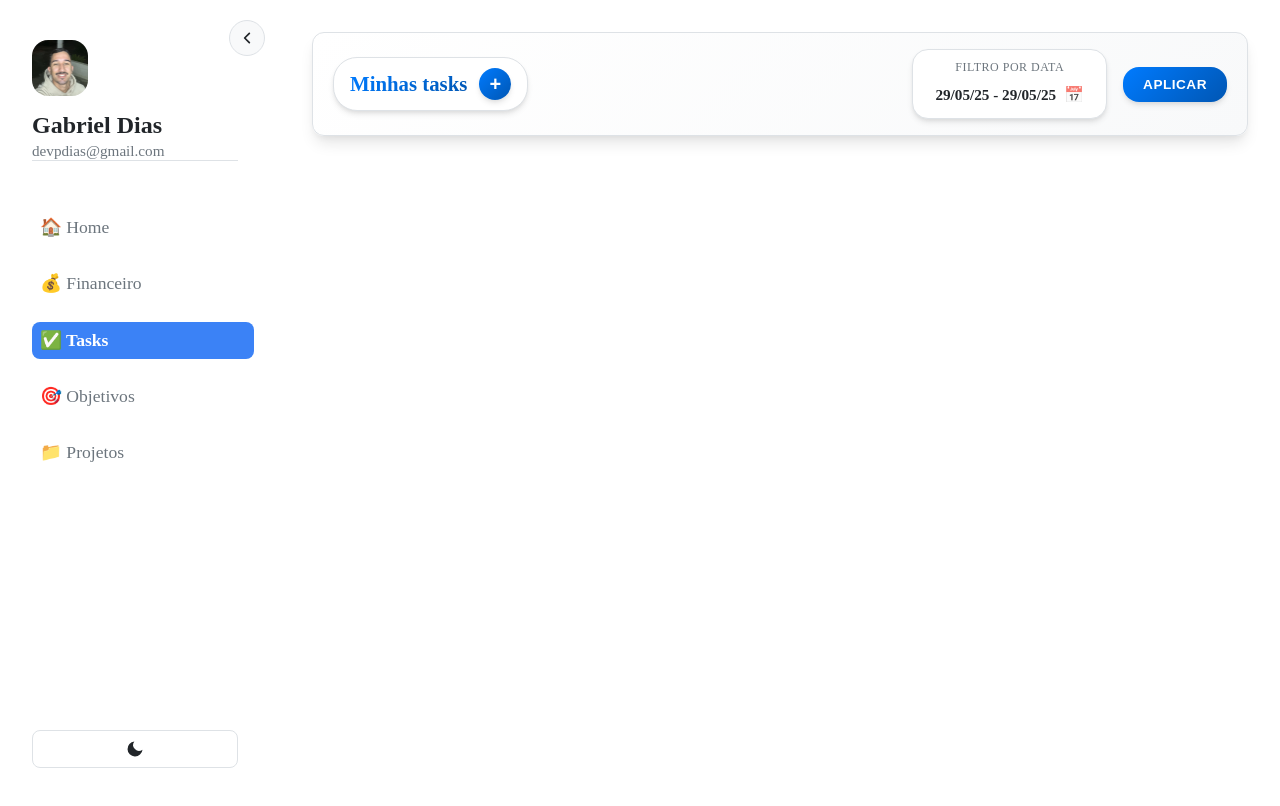
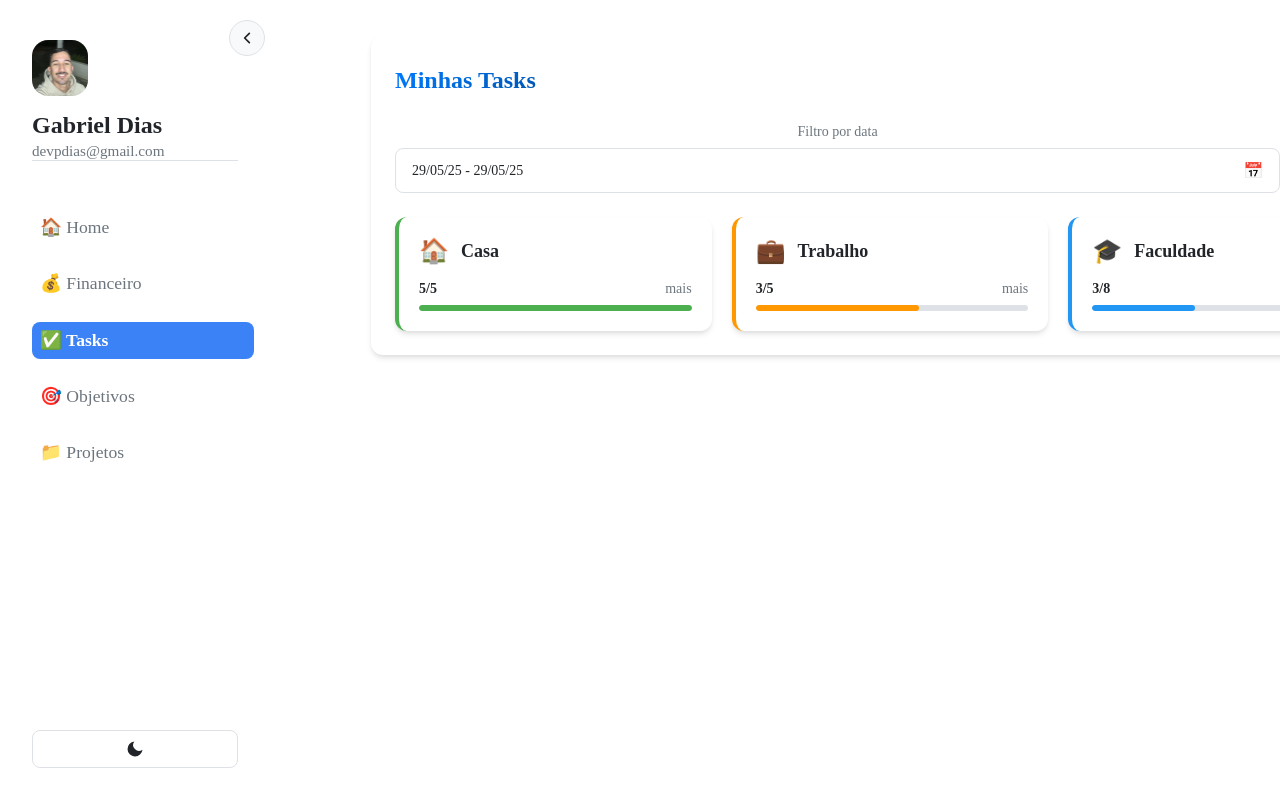
Before and after one commit to DiiasDev/dashboardRotina, a React (Create React App) app: page /Tasks in a window 1280 px wide. Shown: the top 806 px of the page. Built offline with nearby package versions, Linux system fonts and the light colour scheme; the HTML template or start-up script is replaced by a standard one.

Commit message:
Começo de adição de cabeçalho da página de tasks

```diff
--- a/package.json
+++ b/package.json
@@ -11,6 +11,7 @@
     "@types/node": "^16.18.126",
     "@types/react": "^19.1.6",
     "@types/react-dom": "^19.1.5",
+    "lucide-react": "^0.513.0",
     "react": "^19.1.0",
     "react-datepicker": "^8.4.0",
     "react-dom": "^19.1.0",
--- a/src/Components/CabecalhoTasks/cabecalhoTasks.tsx
+++ b/src/Components/CabecalhoTasks/cabecalhoTasks.tsx
@@ -33,12 +33,11 @@ export default function CabecalhoTasks() {
 
     return (
         <>
-            <div className={styles.container}>
                 <div className={styles.tasksTitle}>
-                    <h2>Minhas tasks</h2>
+                    <h2>Minhas Tasks</h2>
                     <button className={styles.addButton}>+</button>
                 </div>
-                <div className={styles.filtroContainer}>
+                <div className={styles.filterWrapper}>
                     <div className={styles.filtro}>
                         <span className={styles.filtroLabel}>Filtro por data</span>
                         <div
@@ -66,7 +65,6 @@ export default function CabecalhoTasks() {
                         Aplicar
                     </button>
                 </div>
-            </div>
         </>
     )
 }
--- a/src/Components/CabecalhoTasks/styles.module.css
+++ b/src/Components/CabecalhoTasks/styles.module.css
@@ -1,39 +1,34 @@
 .container {
     display: flex;
+    flex-direction: column;
     justify-content: space-between;
-    align-items: center;
+    align-items: flex-start;
     width: 100%;
-    padding: 16px 20px;
-    margin-bottom: 24px;
+    padding: 12px;
+    margin-bottom: 20px;
     background: linear-gradient(135deg, var(--color-bg) 0%, var(--color-bg-secondary) 100%);
     border-radius: 12px;
     box-shadow: var(--shadow-lg);
     border: 1px solid var(--color-border);
     box-sizing: border-box;
+    max-width: 100%;
+    overflow: hidden;
 }
 
 .tasksTitle {
     display: flex;
+    justify-content: space-between;
     align-items: center;
-    gap: 12px;
-    background: var(--color-surface);
-    border-radius: 24px;
-    padding: 10px 16px;
-    box-shadow: var(--shadow-md);
-    border: 1px solid var(--color-border);
-    transition: all 0.3s ease;
-}
-
-.tasksTitle:hover {
-    box-shadow: var(--shadow-lg);
-    transform: translateY(-1px);
+    margin-bottom: 24px;
+    width: 100%;
+    box-sizing: border-box;
 }
 
 .tasksTitle h2 {
-    font-size: 1.3rem;
+    margin: 0;
+    font-size: 1.5rem;
     font-weight: 600;
     color: var(--color-text);
-    margin: 0;
     background: linear-gradient(135deg, var(--color-primary), var(--color-primary-dark));
     -webkit-background-clip: text;
     -webkit-text-fill-color: transparent;
@@ -41,87 +36,84 @@
 }
 
 .addButton {
+    width: 40px;
+    height: 40px;
+    border-radius: 8px;
+    border: none;
+    background: var(--color-primary);
+    color: white;
+    font-size: 1.5rem;
+    cursor: pointer;
     display: flex;
+    align-items: center;
     justify-content: center;
-    align-items: center;
-    width: 32px;
-    height: 32px;
-    border-radius: 50%;
-    border: none;
-    background: linear-gradient(135deg, var(--color-primary), var(--color-primary-dark));
-    color: white;
-    font-size: 20px;
-    font-weight: bold;
-    cursor: pointer;
-    transition: all 0.3s ease;
+    transition: background-color 0.2s;
     padding: 0;
     line-height: 1;
     box-shadow: var(--shadow-md);
 }
 
 .addButton:hover {
-    transform: scale(1.1);
-    box-shadow: var(--shadow-lg);
+    background: var(--color-primary-dark);
 }
 
 .addButton:active {
     transform: scale(0.95);
 }
 
+.filterWrapper {
+    display: flex;
+    gap: 16px;
+    align-items: flex-end;
+    margin-bottom: 24px;
+    width: 100%;
+}
+
 .filtroContainer {
     display: flex;
     align-items: center;
-    gap: 16px;
-    position: relative;
+    justify-content: space-between;
+    margin-bottom: 20px;
+    padding: 12px;
+    background-color: #252525;
+    border-radius: 8px;
+    width: 100%;
+    box-sizing: border-box;
 }
 
 .filtro {
-    display: flex;
-    flex-direction: column;
-    background: var(--color-surface);
-    border-radius: 16px;
-    padding: 10px 14px;
-    box-shadow: var(--shadow-md);
-    border: 1px solid var(--color-border);
     position: relative;
-    transition: all 0.3s ease;
-}
-
-.filtro:hover {
-    box-shadow: var(--shadow-lg);
-    transform: translateY(-1px);
+    flex: 1;
 }
 
 .filtroLabel {
-    font-size: 0.75rem;
+    display: block;
+    font-size: 0.875rem;
+    font-weight: 500;
     color: var(--color-text-secondary);
-    margin-bottom: 6px;
-    font-weight: 500;
-    text-transform: uppercase;
-    letter-spacing: 0.5px;
+    margin-bottom: 8px;
 }
 
 .dateRange {
-    font-size: 0.95rem;
+    padding: 12px 16px;
+    border: 1px solid var(--color-border);
+    border-radius: 8px;
+    background: var(--color-surface);
     color: var(--color-text);
-    font-weight: 600;
     cursor: pointer;
     display: flex;
+    justify-content: space-between;
     align-items: center;
-    gap: 8px;
-    padding: 4px 8px;
-    border-radius: 8px;
-    transition: all 0.2s ease;
-    min-width: 140px;
+    font-size: 0.875rem;
+    transition: border-color 0.2s;
 }
 
 .dateRange:hover {
-    background-color: var(--color-bg-secondary);
+    border-color: var(--color-primary);
 }
 
 .calendarIcon {
-    font-size: 16px;
-    opacity: 0.7;
+    font-size: 1rem;
 }
 
 .datePickerWrapper {
@@ -129,11 +121,12 @@
     top: 100%;
     left: 0;
     z-index: 1000;
-    margin-top: 8px;
-    border-radius: 12px;
-    overflow: hidden;
-    box-shadow: var(--shadow-xl);
+    margin-top: 4px;
+    background: var(--color-surface);
     border: 1px solid var(--color-border);
+    border-radius: 8px;
+    box-shadow: var(--shadow-lg);
+    max-width: calc(100vw - 40px);
 }
 
 .datePickerWrapper :global(.react-datepicker) {
@@ -170,49 +163,74 @@
 }
 
 .applyButton {
-    background: linear-gradient(135deg, var(--color-primary), var(--color-primary-dark));
+    padding: 12px 24px;
+    background: var(--color-primary);
     color: white;
     border: none;
-    padding: 10px 20px;
-    border-radius: 16px;
-    font-size: 0.85rem;
-    font-weight: 600;
+    border-radius: 8px;
+    font-weight: 500;
     cursor: pointer;
-    transition: all 0.3s ease;
-    box-shadow: var(--shadow-md);
-    text-transform: uppercase;
-    letter-spacing: 0.5px;
+    transition: background-color 0.2s;
+    white-space: nowrap;
 }
 
 .applyButton:hover {
+    background: var(--color-primary-dark);
     transform: translateY(-2px);
-    box-shadow: var(--shadow-lg);
 }
 
 .applyButton:active {
     transform: translateY(0);
-    box-shadow: var(--shadow-sm);
 }
 
 @media (max-width: 768px) {
     .container {
-        flex-direction: column;
-        align-items: flex-start;
-        gap: 16px;
-        padding: 12px 16px;
+        padding: 10px;
+        margin-bottom: 16px;
     }
 
-    .filtroContainer {
+    .filterWrapper {
+        flex-direction: column;
+        align-items: stretch;
+        gap: 8px;
+    }
+
+    .filtro {
         width: 100%;
+        max-width: 100%;
+    }
+
+    .applyButton {
+        width: 100%;
+        margin-top: 8px;
+        padding: 6px 10px;
+    }
+
+    .dateRange {
+        width: 100%;
+        box-sizing: border-box;
         justify-content: space-between;
     }
 
-    .tasksTitle h2 {
-        font-size: 1.1rem;
+    .datePickerWrapper {
+        left: 0;
+        right: 0;
+        width: 100%;
+        max-width: calc(100vw - 20px);
     }
 
-    .datePickerWrapper {
-        left: 50%;
-        transform: translateX(-50%);
+    .tasksTitle {
+        width: 100%;
+        margin-bottom: 15px;
+    }
+
+    .tasksTitle h2 {
+        font-size: 20px;
+    }
+
+    .addButton {
+        width: 28px;
+        height: 28px;
+        font-size: 18px;
     }
 }
--- /dev/null
+++ b/src/Components/TasksComponent/styles.module.css
@@ -0,0 +1,97 @@
+.container {
+  display: grid;
+  grid-template-columns: repeat(auto-fit, minmax(300px, 1fr));
+  gap: 20px;
+}
+
+.cardTask {
+  background: var(--color-surface);
+  border-radius: 12px;
+  padding: 20px;
+  box-shadow: var(--shadow-md);
+  transition: transform 0.2s, box-shadow 0.2s;
+  border-left: 4px solid;
+}
+
+.cardTask:hover {
+  transform: translateY(-2px);
+  box-shadow: var(--shadow-lg);
+}
+
+.cardContent {
+  display: flex;
+  flex-direction: column;
+  gap: 16px;
+}
+
+.cardHeader {
+  display: flex;
+  align-items: center;
+  gap: 12px;
+}
+
+.cardEmoji {
+  font-size: 1.5rem;
+}
+
+.cardTitle {
+  margin: 0;
+  font-size: 1.125rem;
+  font-weight: 600;
+  color: var(--color-text);
+}
+
+.cardProgress {
+  display: flex;
+  flex-direction: column;
+  gap: 8px;
+}
+
+.progressInfo {
+  display: flex;
+  justify-content: space-between;
+  align-items: center;
+  font-size: 0.875rem;
+}
+
+.progressInfo span:first-child {
+  font-weight: 600;
+  color: var(--color-text);
+}
+
+.moreLabel {
+  color: var(--color-text-secondary);
+}
+
+.progressBar {
+  width: 100%;
+  height: 6px;
+  background: var(--color-border);
+  border-radius: 3px;
+  overflow: hidden;
+}
+
+.progressFill {
+  height: 100%;
+  border-radius: 3px;
+  transition: width 0.3s ease;
+}
+
+@media (max-width: 768px) {
+  .container {
+    grid-template-columns: 1fr;
+    gap: 12px;
+  }
+
+  .cardTask {
+    padding: 12px;
+  }
+
+  .cardEmoji {
+    font-size: 20px;
+  }
+
+  .cardTitle {
+    font-size: 16px;
+  }
+}
--- /dev/null
+++ b/src/Components/TasksComponent/tasksComponent.tsx
@@ -0,0 +1,62 @@
+import styles from './styles.module.css'
+
+export default function TasksComponent() {
+
+    const cards = [
+        {
+            titulo: 'Casa',
+            Total: '5/5',
+            moreLabel: 'mais',
+            emoji: '🏠',
+            progress: 100, // 5/5 = 100%
+            color: '#4caf50'
+        },
+        {
+            titulo: 'Trabalho',
+            Total: '3/5',
+            moreLabel: 'mais',
+            emoji: '💼',
+            progress: 60, // 3/5 = 60%
+            color: '#ff9800'
+        },
+        {
+            titulo: 'Faculdade',
+            Total: '3/8',
+            moreLabel: 'mais',
+            emoji: '🎓',
+            progress: 37.5, // 3/8 = 37.5%
+            color: '#2196f3'
+        }
+    ]
+
+    return (
+        <div className={styles.container}>
+            {cards.map((card, index) => (
+                <div
+                    className={styles.cardTask}
+                    key={index}
+                    style={{borderLeft: `4px solid ${card.color}`}}
+                >
+                    <div className={styles.cardContent}>
+                        <div className={styles.cardHeader}>
+                            <span className={styles.cardEmoji}>{card.emoji}</span>
+                            <h3 className={styles.cardTitle}>{card.titulo}</h3>
+                        </div>
+                        <div className={styles.cardProgress}>
+                            <div className={styles.progressInfo}>
+                                <span>{card.Total}</span>
+                                <span className={styles.moreLabel}>{card.moreLabel}</span>
+                            </div>
+                            <div className={styles.progressBar}>
+                                <div
+                                    className={styles.progressFill}
+                                    style={{width: `${card.progress}%`, backgroundColor: card.color}}
+                                ></div>
+                            </div>
+                        </div>
+                    </div>
+                </div>
+            ))}
+        </div>
+    )
+}
--- a/src/Pages/Tasks/styles.module.css
+++ b/src/Pages/Tasks/styles.module.css
@@ -6,21 +6,60 @@
 }
 
 .pageContainer {
-    margin-left: 280px; /* largura da sidebar expandida */
-    padding: 24px;
-    min-height: 100vh;
+    margin-left: 250px;
+    padding: 16px;
     transition: margin-left 0.3s ease;
+    height: 100%;
+    width: 100%;
+    max-width: 100vw;
+    box-sizing: border-box;
+    overflow-x: hidden;
+    display: flex;
+    justify-content: center;
 }
 
 /* Quando sidebar está colapsada */
 .pageContainer.sidebarCollapsed {
-    margin-left: 80px; /* largura da sidebar colapsada */
+    margin-left: 60px; /* largura da sidebar colapsada */
+    padding-left: 90px; /* Ajuste conforme a largura da sua sidebar colapsada */
+    /* Adicionado para corrigir o problema de scroll horizontal */
+    margin-left: 0;
+    transition: margin-left 0.3s ease;
 }
 
+.contentCard {
+    flex: 1;
+    background: var(--color-surface);
+    margin: 20px;
+    border-radius: 12px;
+    padding: 24px;
+    box-shadow: var(--shadow-md);
+    max-width: calc(100vw - 290px);
+}
+
+/* Estilos para dispositivos móveis */
 @media (max-width: 768px) {
-    .pageContainer,
-    .pageContainer.sidebarCollapsed {
-        margin-left: 0;
-        padding: 16px;
+    .pageContainer {
+        padding: 8px;
+    }
+
+    .contentCard {
+        padding: 15px;
+    }
+
+    .sidebarCollapsed {
+        padding-left: 60px; /* Padding menor para dispositivos móveis */
     }
 }
+
+.sidebarCollapsed .contentCard {
+    max-width: calc(100vw - 100px);
+}
+
+.cardsContainer {
+    width: 100%;
+}
+
+.spacedContainer {
+    margin-top: 24px;
+}
--- a/src/Pages/Tasks/tasks.tsx
+++ b/src/Pages/Tasks/tasks.tsx
@@ -1,5 +1,6 @@
 import { useState, useEffect } from 'react'
 import CabecalhoTasks from '../../Components/CabecalhoTasks/cabecalhoTasks'
+import TasksComponent from '../../Components/TasksComponent/tasksComponent';
 import styles from './styles.module.css'
 
 export default function Tasks() {
@@ -19,7 +20,12 @@ export default function Tasks() {
 
     return (
         <div className={`${styles.pageContainer} ${isSidebarCollapsed ? styles.sidebarCollapsed : ''}`}>
-            <CabecalhoTasks />
+            <div className={styles.contentCard}>
+                <CabecalhoTasks />
+                <div className={`${styles.cardsContainer} ${styles.spacedContainer}`}>
+                    <TasksComponent />
+                </div>
+            </div>
         </div>
     )
 }
--- /dev/null
+++ b/src/index.css
@@ -0,0 +1,11 @@
+/* Add these rules to the beginning of your index.css file */
+html, body, #root {
+  width: 100%;
+  max-width: 100vw;
+  overflow-x: hidden;
+  margin: 0;
+  padding: 0;
+  box-sizing: border-box;
+}
+
+/* ...rest of your existing CSS... */
```
Also changed, not shown: 1 other file (tests, documents, lock files or other folders).
